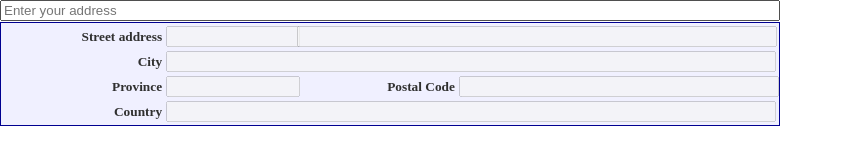
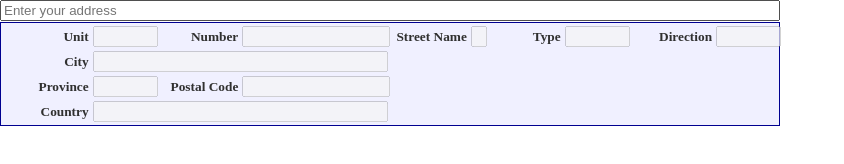
Before and after one commit to tomb7890/md-challenge, a plain HTML site: page address-lookup/index.html in a window 1280 px wide. Shown: the whole page, without its empty margins (0-844 px from the left). Drawn offline with Linux system fonts and the light colour scheme; some packages are replaced by stand-ins of ours.

Commit message:
form with the fields Unit, Number, Street Name, Type, Direction, City, Province, Postal Code

```diff
--- a/address-lookup/index.html
+++ b/address-lookup/index.html
@@ -26,22 +26,47 @@
 
     <table id="address">
       <tr>
-        <td class="label">Street address</td>
+
+        <!-- Unit  -->
+        <td class="label">Unit</td>
+        <td class="slimField"><input class="field" id="room"
+              disabled="true"></input></td>
+
+        <!-- Number  -->
+        <td class="label">Number</td>
         <td class="slimField"><input class="field" id="street_number"
               disabled="true"></input></td>
+
+        <!-- Street Name -->
+        <td class="label">Street Name</td>
         <td class="wideField" colspan="2"><input class="field" id="route"
               disabled="true"></input></td>
+
+        <!-- Type -->
+        <td class="label">Type</td>
+        <td class="slimField"><input class="field" id="type"
+              disabled="true"></input></td>
+
+        <!-- Direction -->
+        <td class="label">Direction</td>
+        <td class="slimField"><input class="field" id="direction"
+              disabled="true"></input></td>
+
       </tr>
       <tr>
+        <!-- City -->
         <td class="label">City</td>
         <td class="wideField" colspan="3"><input class="field" id="locality"
               disabled="true"></input></td>
       </tr>
       <tr>
+
+        <!-- Province -->
         <td class="label">Province</td>
         <td class="slimField"><input class="field"
               id="administrative_area_level_1" disabled="true"></input></td>
 
+        <!-- Postal Code -->
         <td class="label">Postal Code</td>
         <td class="wideField"><input class="field" id="postal_code"
               disabled="true"></input></td>
```
